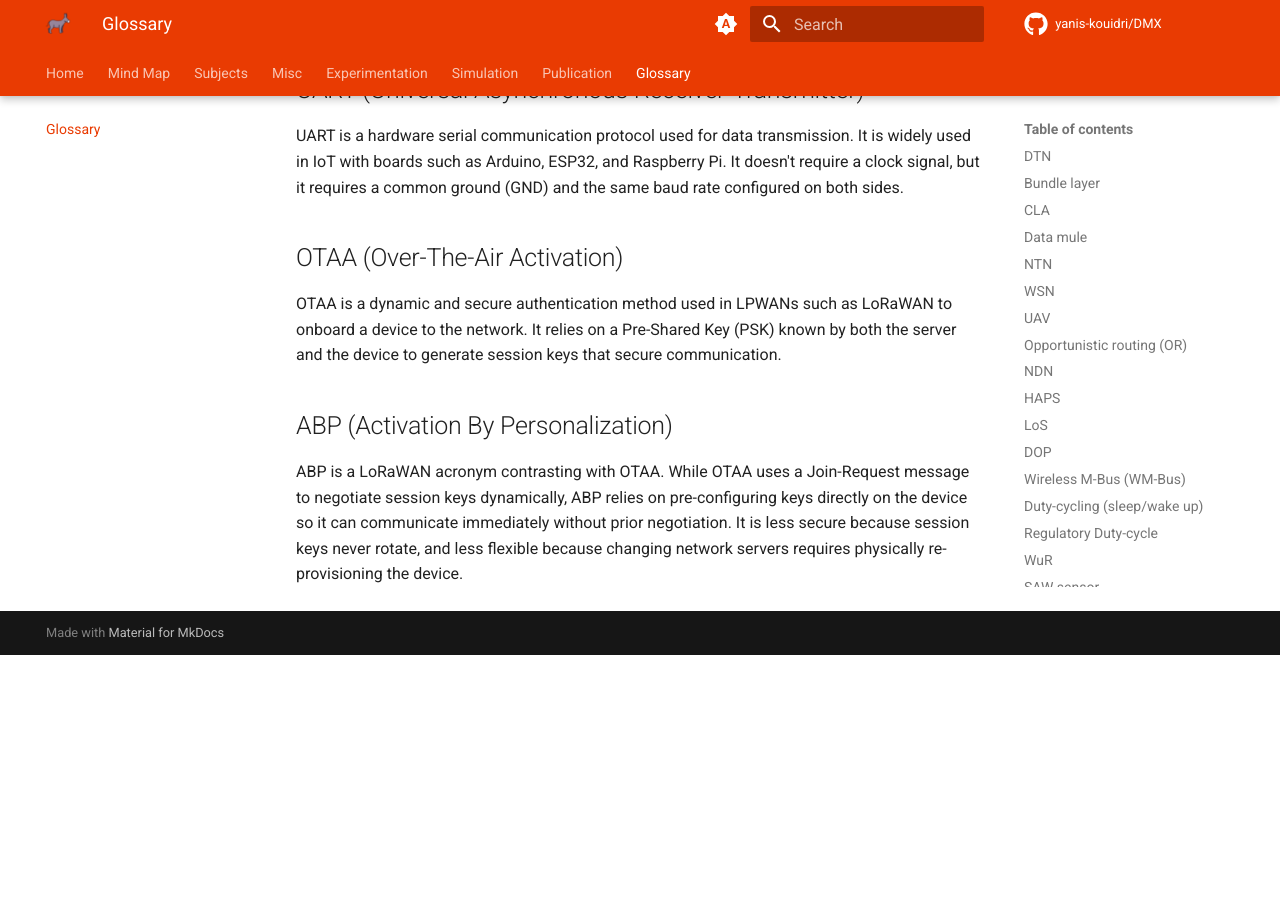
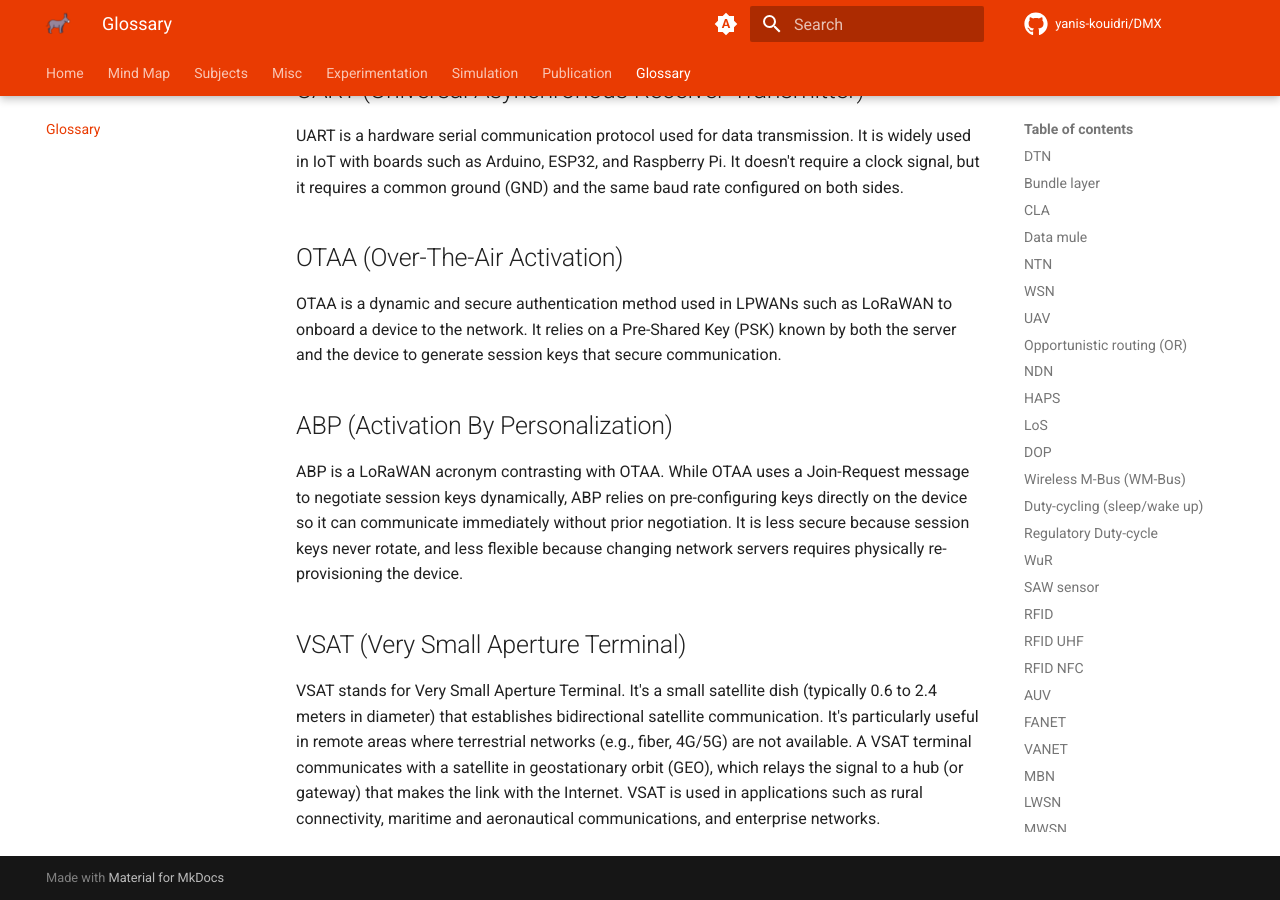
Before and after one commit to Yanis-Kouidri/DMX, an MkDocs documentation site: the page built from docs/glossary.md, in a window 1280 px wide and 900 px high, scrolled down 17555 px. Built offline with MkDocs 1.6.1 and Material for MkDocs 9.7.7, drawn with Linux system fonts in a browser that asks for light colours; comment, search, counter and statistics services are not loaded; before the commit the page ends 18210 px from its top, so only the background shows below that.

Commit message:
feat: add VSAT definition to glossary for satellite communication

```diff
--- a/docs/glossary.md
+++ b/docs/glossary.md
@@ -420,3 +420,7 @@ OTAA is a dynamic and secure authentication method used in LPWANs such as LoRaWA
 ## ABP (Activation By Personalization)
 
 ABP is a LoRaWAN acronym contrasting with OTAA. While OTAA uses a Join-Request message to negotiate session keys dynamically, ABP relies on pre-configuring keys directly on the device so it can communicate immediately without prior negotiation. It is less secure because session keys never rotate, and less flexible because changing network servers requires physically re-provisioning the device.
+
+## VSAT (Very Small Aperture Terminal)
+
+VSAT stands for Very Small Aperture Terminal. It's a small satellite dish (typically 0.6 to 2.4 meters in diameter) that establishes bidirectional satellite communication. It's particularly useful in remote areas where terrestrial networks (e.g., fiber, 4G/5G) are not available. A VSAT terminal communicates with a satellite in geostationary orbit (GEO), which relays the signal to a hub (or gateway) that makes the link with the Internet. VSAT is used in applications such as rural connectivity, maritime and aeronautical communications, and enterprise networks.
```
